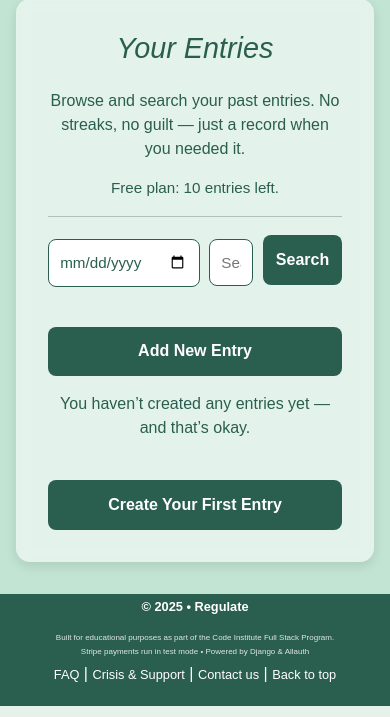
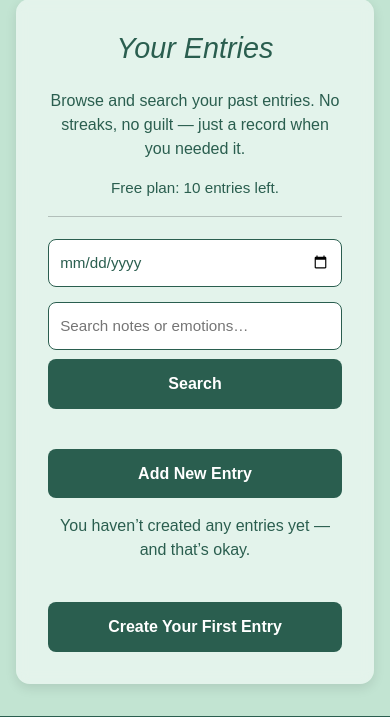
Before and after one commit to Ceri-Jane/milestone_project_four, a Django app: page /entries/ in a window 390 px wide. Shown: the part 193-910 px from the top of the page. Run offline with Django 5.2, Linux system fonts and the light colour scheme; the visitor is signed in with stand-in values (Sample User, id 1); data that the repository does not hold is empty; some web fonts are replaced.

Commit message:
fix: stack entry search filters on mobile

```diff
--- a/static/css/main.css
+++ b/static/css/main.css
@@ -606,6 +606,19 @@ a:focus-visible {
   margin-bottom: 1rem;
 }
 
+/* New: wrapper blocks so each filter can flex cleanly without overflow */
+.dashboard-filter-form .filter-field {
+  flex: 1 1 auto;
+
+  /* Prevents inputs from overflowing the card in narrow viewports */
+  min-width: 0;
+}
+
+/* New: keeps the action button from shrinking */
+.dashboard-filter-form .filter-actions {
+  flex: 0 0 auto;
+}
+
 /* Tweak spacing for search input when used in filter row */
 .dashboard-filter-form .search-input {
   margin-bottom: 0;
@@ -819,6 +832,22 @@ a:focus-visible {
   }
 }
 
+/* New: stack entry search filters on mobile */
+@media (max-width: 767.98px) {
+
+  /* Stack filter controls to prevent keyword field overflow */
+  .dashboard-filter-form {
+    flex-direction: column;
+    align-items: stretch;
+  }
+
+  /* Make the search button easier to tap on mobile */
+  .dashboard-filter-form .select-btn-small {
+    width: 100%;
+    max-width: none;
+  }
+}
+
 /* Wider layout for info pages (FAQ / Crisis & Support) */
 @media (min-width: 768px) {
   .info-card {
--- a/templates/core/my_entries.html
+++ b/templates/core/my_entries.html
@@ -44,6 +44,7 @@
         <form method="get" class="dashboard-filter-form mb-3">
 
             <!-- Date filter input -->
+            <div class="filter-field">
                 <input
                     type="date"
                     name="date"
@@ -51,8 +52,10 @@
                     class="search-input"
                     aria-label="Filter entries by date"
                 >
+            </div>
 
             <!-- Keyword search input -->
+            <div class="filter-field">
                 <input
                     type="text"
                     name="q"
@@ -61,11 +64,15 @@
                     placeholder="Search notes or emotions…"
                     aria-label="Search entries by keyword"
                 >
+            </div>
 
             <!-- Filter submit button -->
-            <button class="select-btn select-btn-small">
+            <div class="filter-actions">
+                <button class="select-btn select-btn-small" type="submit">
                     Search
                 </button>
+            </div>
+
         </form>
 
         <!-- Add new entry / locked state section -->
```
Lines whose indentation alone changed are shown as unchanged.
